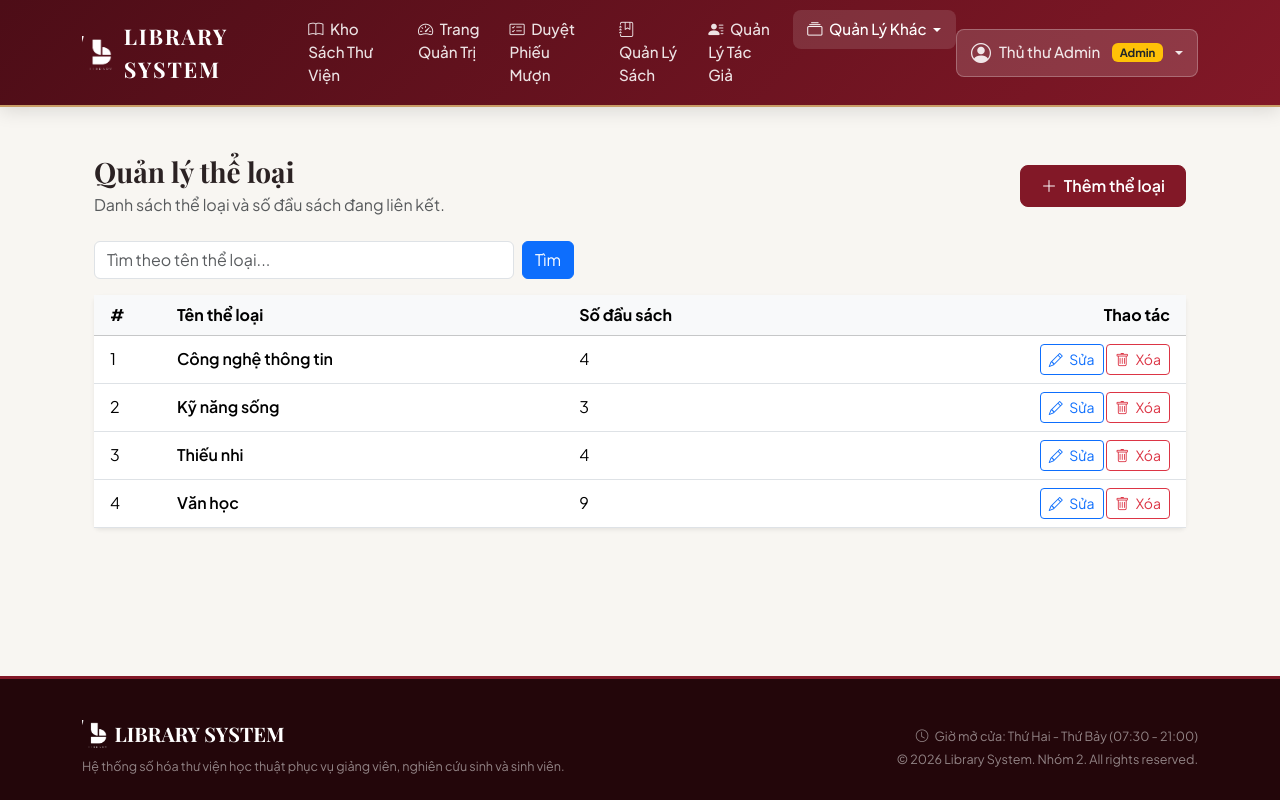
After one commit to tranphanthanhtruc120506-cpu/QuanLyThuVien_Nhom2, a Laravel app: page /admin/categories in a window 1280 px wide. The commit adds this page. Run offline with Laravel 12, Linux system fonts and the light colour scheme; a user stored in the database is signed in; data comes from the database, SQL or seed files in the repository; some web fonts are replaced.

Commit message:
feat: complete category and reader administration

```diff
--- a/app/Http/Controllers/CategoryController.php
+++ b/app/Http/Controllers/CategoryController.php
@@ -30,7 +30,6 @@ class CategoryController extends Controller
     {
         $validated = $request->validate([
             'name' => ['required', 'string', 'max:255', 'unique:categories,name'],
-            'description' => ['nullable', 'string', 'max:1000'],
         ], [
             'name.required' => 'Vui lòng nhập tên thể loại.',
             'name.unique' => 'Tên thể loại này đã tồn tại.',
@@ -53,7 +52,6 @@ class CategoryController extends Controller
     {
         $validated = $request->validate([
             'name' => ['required', 'string', 'max:255', 'unique:categories,name,' . $category->id],
-            'description' => ['nullable', 'string', 'max:1000'],
         ], [
             'name.required' => 'Vui lòng nhập tên thể loại.',
             'name.unique' => 'Tên thể loại này đã tồn tại.',
--- a/resources/views/categories/create.blade.php
+++ b/resources/views/categories/create.blade.php
@@ -23,10 +23,6 @@
             <input type="text" id="name" name="name" value="{{ old('name') }}" class="form-control" required>
         </div>
 
-        <div class="mb-3">
-            <label for="description" class="form-label">Mô tả</label>
-            <textarea id="description" name="description" rows="3" class="form-control">{{ old('description') }}</textarea>
-        </div>
 
         <div class="d-flex gap-2">
             <button type="submit" class="btn btn-primary">Lưu thể loại</button>
--- a/resources/views/categories/edit.blade.php
+++ b/resources/views/categories/edit.blade.php
@@ -25,10 +25,6 @@
             <input type="text" id="name" name="name" value="{{ old('name', $category->name) }}" class="form-control" required>
         </div>
 
-        <div class="mb-3">
-            <label for="description" class="form-label">Mô tả</label>
-            <textarea id="description" name="description" rows="3" class="form-control">{{ old('description', $category->description) }}</textarea>
-        </div>
 
         <div class="d-flex gap-2">
             <button type="submit" class="btn btn-primary">Cập nhật</button>
--- /dev/null
+++ b/resources/views/categories/index.blade.php
@@ -0,0 +1,66 @@
+@extends('layouts.app')
+
+@section('title', 'Quản lý thể loại')
+
+@section('content')
+<div class="container py-4">
+    <div class="d-flex flex-wrap justify-content-between align-items-center gap-3 mb-4">
+        <div>
+            <h1 class="font-serif h3 fw-bold mb-1">Quản lý thể loại</h1>
+            <p class="text-muted mb-0">Danh sách thể loại và số đầu sách đang liên kết.</p>
+        </div>
+        <a href="{{ route('admin.categories.create') }}" class="btn btn-lib-primary">
+            <i class="bi bi-plus-lg me-1"></i> Thêm thể loại
+        </a>
+    </div>
+
+    <div class="mb-3" style="max-width: 480px;">
+        <x-search-bar placeholder="Tìm theo tên thể loại..." />
+    </div>
+
+    <div class="card border-0 shadow-sm">
+        <div class="table-responsive">
+            <table class="table table-hover align-middle mb-0">
+                <thead class="table-light">
+                    <tr>
+                        <th scope="col" class="ps-3" style="width: 75px;">#</th>
+                        <th scope="col">Tên thể loại</th>
+                        <th scope="col">Số đầu sách</th>
+                        <th scope="col" class="text-end pe-3">Thao tác</th>
+                    </tr>
+                </thead>
+                <tbody>
+                    @forelse ($categories as $index => $category)
+                        <tr>
+                            <td class="ps-3">{{ $categories->firstItem() + $index }}</td>
+                            <td class="fw-semibold">{{ $category->name }}</td>
+                            <td>{{ $category->books_count }}</td>
+                            <td class="text-end pe-3">
+                                <a href="{{ route('admin.categories.edit', $category) }}" class="btn btn-sm btn-outline-primary">
+                                    <i class="bi bi-pencil me-1"></i> Sửa
+                                </a>
+                                <form action="{{ route('admin.categories.destroy', $category) }}" method="POST" class="d-inline"
+                                      onsubmit="return confirm('Bạn có chắc muốn xóa thể loại này?');">
+                                    @csrf
+                                    @method('DELETE')
+                                    <button type="submit" class="btn btn-sm btn-outline-danger">
+                                        <i class="bi bi-trash me-1"></i> Xóa
+                                    </button>
+                                </form>
+                            </td>
+                        </tr>
+                    @empty
+                        <tr>
+                            <td colspan="4" class="text-center text-muted py-4">Không có thể loại phù hợp.</td>
+                        </tr>
+                    @endforelse
+                </tbody>
+            </table>
+        </div>
+    </div>
+
+    <div class="mt-3">
+        {{ $categories->links('pagination::bootstrap-5') }}
+    </div>
+</div>
+@endsection
--- a/resources/views/layouts/app.blade.php
+++ b/resources/views/layouts/app.blade.php
@@ -75,6 +75,24 @@
                                    href="{{ route('admin.authors.index') }}">
                                     <i class="bi bi-person-lines-fill me-1"></i> Quản Lý Tác Giả
                                 </a>
+                            </li>
+                            <li class="nav-item dropdown">
+                                <a class="nav-link dropdown-toggle {{ request()->routeIs('admin.categories.*') || request()->routeIs('admin.users.*') ? 'active' : '' }}"
+                                   href="#" role="button" data-bs-toggle="dropdown" aria-expanded="false">
+                                    <i class="bi bi-collection me-1"></i> Quản Lý Khác
+                                </a>
+                                <ul class="dropdown-menu shadow-sm border-0">
+                                    <li>
+                                        <a class="dropdown-item" href="{{ route('admin.categories.index') }}">
+                                            <i class="bi bi-tags me-2"></i> Quản Lý Thể Loại
+                                        </a>
+                                    </li>
+                                    <li>
+                                        <a class="dropdown-item" href="{{ route('admin.users.index') }}">
+                                            <i class="bi bi-people me-2"></i> Quản Lý Độc Giả
+                                        </a>
+                                    </li>
+                                </ul>
                             </li>
                         @else
                             <li class="nav-item">
--- a/resources/views/users/index.blade.php
+++ b/resources/views/users/index.blade.php
@@ -77,7 +77,7 @@
     </div>
 
     <div class="mt-3">
-        {{ $users->links() }}
+        {{ $users->links('pagination::bootstrap-5') }}
     </div>
 </div>
 @endsection
--- a/routes/web.php
+++ b/routes/web.php
@@ -2,6 +2,8 @@
 use App\Http\Controllers\ProfileController;
 use App\Http\Controllers\BookController;
 use App\Http\Controllers\BorrowRecordController;
+use App\Http\Controllers\CategoryController;
+use App\Http\Controllers\ReaderController;
 use App\Http\Controllers\AdminController;
 use App\Http\Controllers\Admin\AuthorController as AdminAuthorController;
 use App\Http\Controllers\Admin\BookController as AdminBookController;
@@ -51,6 +53,11 @@ Route::middleware(['auth', 'role:admin'])->prefix('admin')->name('admin.')->grou
     // Quản lý sách và tác giả (Hào)
     Route::resource('books', AdminBookController::class)->except('show');
     Route::resource('authors', AdminAuthorController::class)->except('show');
+
+    // Hoàn thiện các module đã có controller/view nhưng chưa khai báo route.
+    Route::resource('categories', CategoryController::class)->except('show');
+    Route::get('users', [ReaderController::class, 'index'])->name('users.index');
+    Route::patch('users/{user}/toggle', [ReaderController::class, 'toggle'])->name('users.toggle');
 });
 
 require __DIR__.'/auth.php';
```
Also changed, not shown: tests/Feature/Auth/CategoryAndReaderManagementTest.php (added, +151 -0 lines).
